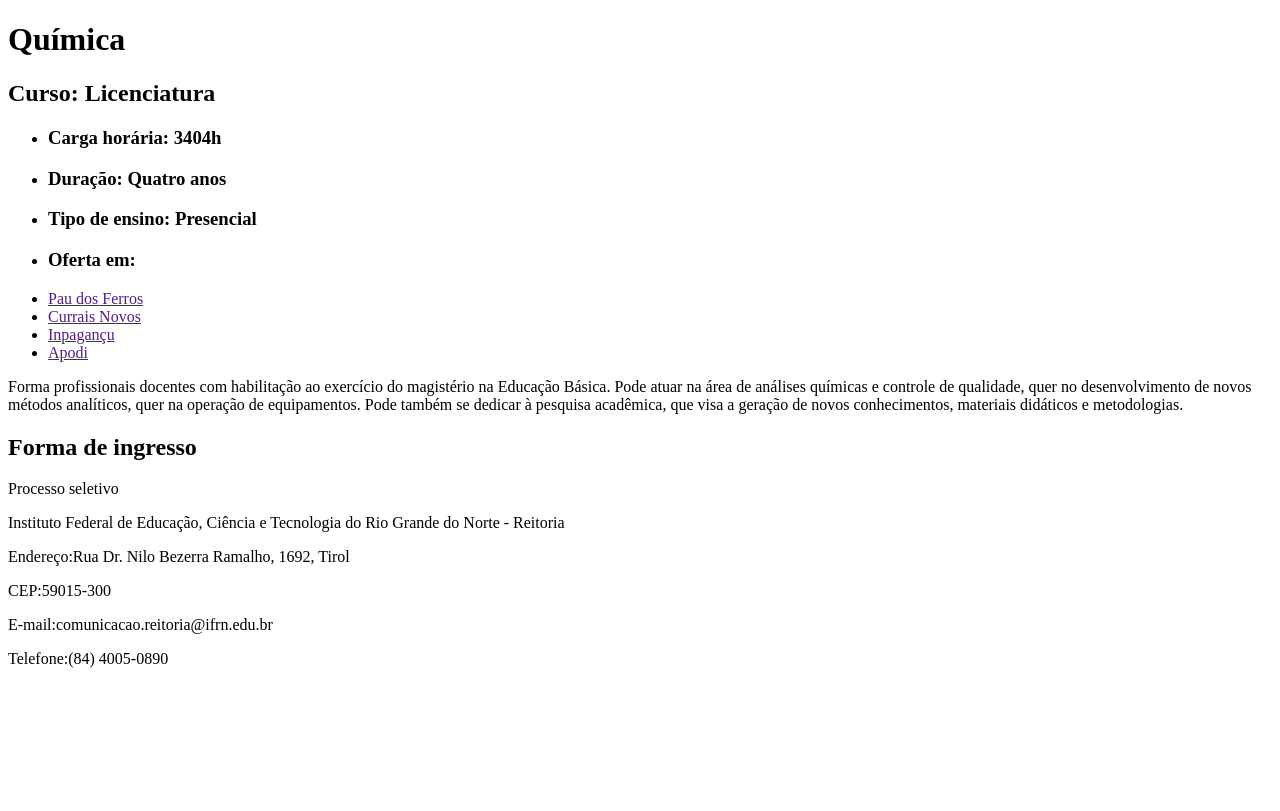
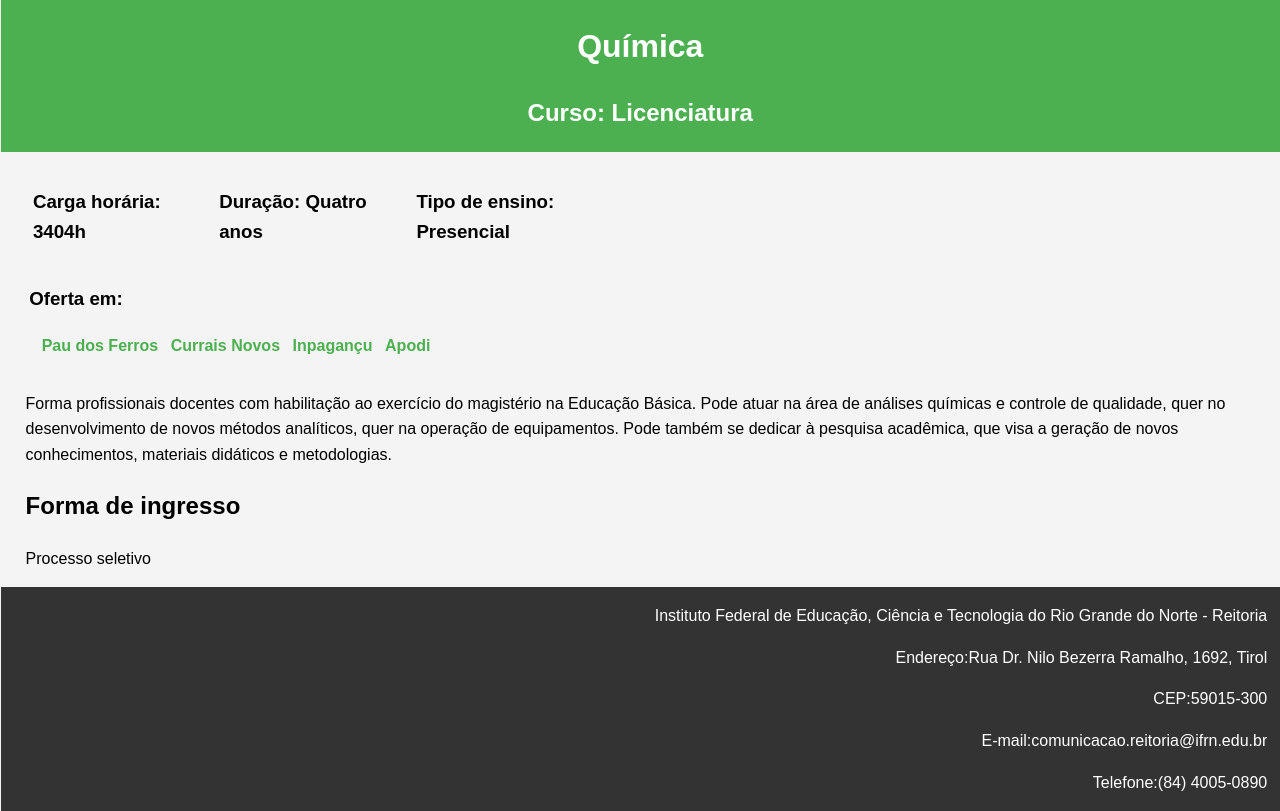
Before and after one commit to JoaoOtavio13/Blog, a Django app: page /quimica/ in a window 1280 px wide. Before the commit the page ends 668 px from the top, so only its background shows below. Run offline with Django 5.2, Linux system fonts and the light colour scheme.

Commit message:
segundo commmit

```diff
--- a/cursos/templates/cursos/quimica.html
+++ b/cursos/templates/cursos/quimica.html
@@ -4,22 +4,68 @@
     <meta charset="UTF-8">
     <meta name="viewport" content="width=device-width, initial-scale=1.0">
     <title>Quimica</title>
+    <style>
+        body {
+            font-family: Arial, sans-serif;
+            line-height: 1.6;
+            margin: 0;
+            background-color: #f4f4f4;
+            display: flex;
+            flex-direction: column;
+            margin-left: 2%;
+        }
+        header {
+            background-color: #4CAF50;
+            color: white;
+            text-align: center;
+            margin-left: -2%;
+        }
+        div,li h3{
+            display: flex;
+            margin-left: -3% ;
+        }
+        div h3{
+            margin-left:2% ;
+        }
+        #cidades li{
+            text-decoration: none;
+            color: #4CAF50;
+            font-weight: bold;
+            margin-left: 1%;
+            flex-direction:initial;
+        }
+        li{
+            list-style: none;
+        }
+        footer {
+            background-color: #333;
+            color: white;
+            text-align: right;
+            margin-left: -2%;
+        }
+        footer p {
+            margin-right: 1%;
+        }
+    </style>
 </head>
 <body>
     <header>
         <h1>Química</h1>
         <h2>Curso: Licenciatura</h2>
+    </header>
         <nav>
             <ul>
-                <li><h3>Carga horária: 3404h</h3></li>
-                <li><h3>Duração: Quatro anos</h3></li>
-                <li><h3>Tipo de ensino: Presencial</h3></li>
+                <div>
+                    <li><h3>Carga horária: 3404h</h3></li>
+                    <li><h3>Duração: Quatro anos</h3></li>
+                    <li><h3>Tipo de ensino: Presencial</h3></li>
+                </div>
                 <li><h3>Oferta em:</h3></li>
-                <div>
-                    <li><a href="">Pau dos Ferros</a></li>
-                    <li><a href="">Currais Novos</a></li>
-                    <li><a href="">Inpagançu</a></li>
-                    <li><a href="">Apodi</a></li>
+                <div id="cidades">
+                    <li>Pau dos Ferros</li>
+                    <li>Currais Novos</li>
+                    <li>Inpagançu</li>
+                    <li>Apodi</li>
                 </div>
             </ul>
         </nav>
```
Also changed, not shown: cursos/templates/cursos/ads.html (+53 -8 lines), cursos/templates/cursos/alimentos.html (+52 -7 lines), cursos/templates/cursos/index.html (+57 -6 lines).
